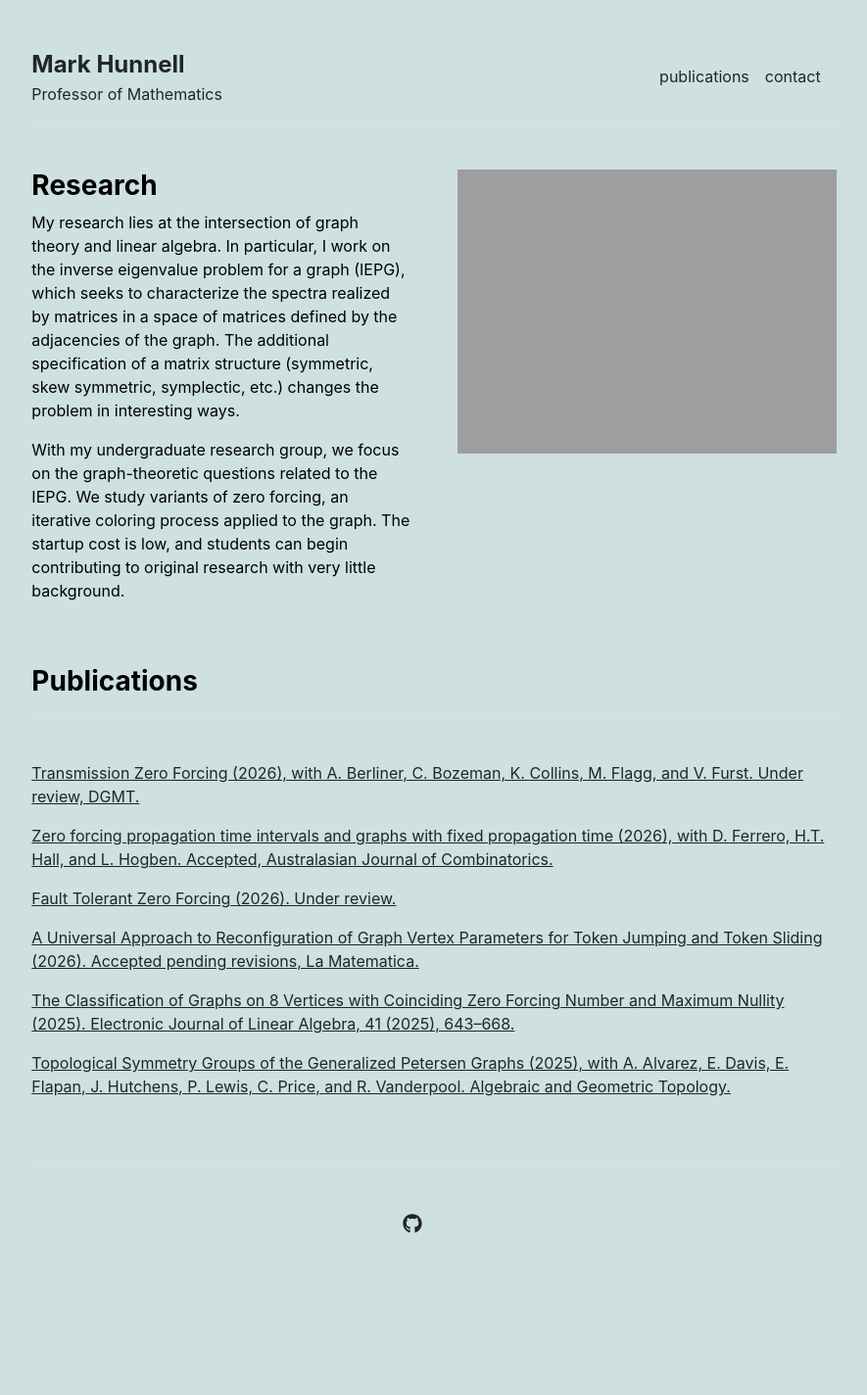
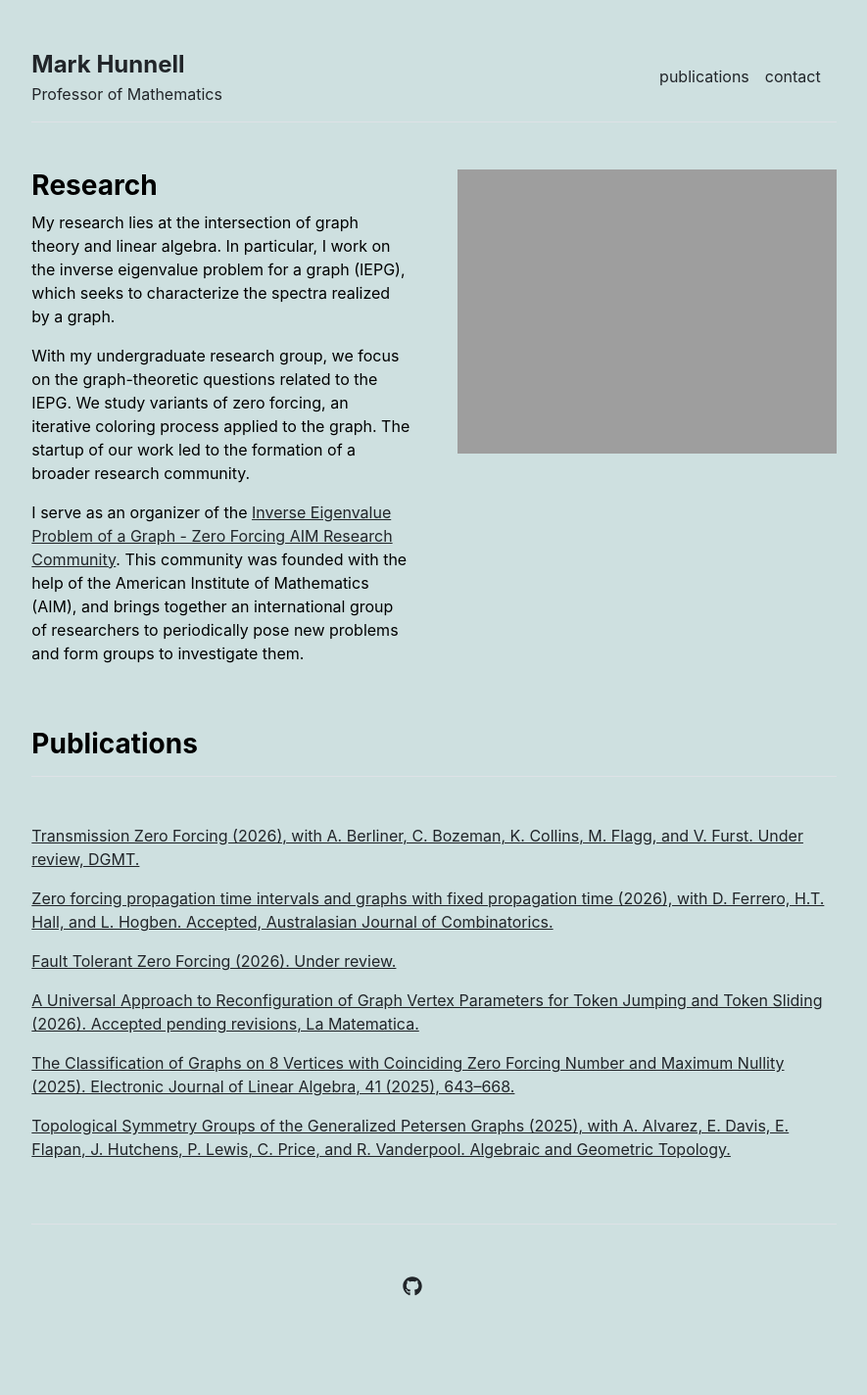
Before and after one commit to hunnellm/hunnellm.github.io, a Jekyll site: the page built from index.md, in a window 1280 px wide. Shown: the whole page at 98% size, without its empty margins (197-1082 px from the left). Built offline with Jekyll 4.4.1, drawn with Linux system fonts in a browser that asks for light colours; before the commit the page ends 1360 px from its top, so only the background shows below that.

Commit message:
Add AIM Research Community link to home page

```diff
--- a/index.md
+++ b/index.md
@@ -3,6 +3,8 @@ layout: home
 title: "Home"
 ---
 
-My research lies at the intersection of graph theory and linear algebra. In particular, I work on the inverse eigenvalue problem for a graph (IEPG), which seeks to characterize the spectra realized by matrices in a space of matrices defined by the adjacencies of the graph. The additional specification of a matrix structure (symmetric, skew symmetric, symplectic, etc.) changes the problem in interesting ways.
+My research lies at the intersection of graph theory and linear algebra. In particular, I work on the inverse eigenvalue problem for a graph (IEPG), which seeks to characterize the spectra realized by a graph.
 
-With my undergraduate research group, we focus on the graph-theoretic questions related to the IEPG. We study variants of zero forcing, an iterative coloring process applied to the graph. The startup cost is low, and students can begin contributing to original research with very little background.
+With my undergraduate research group, we focus on the graph-theoretic questions related to the IEPG. We study variants of zero forcing, an iterative coloring process applied to the graph. The startup of our work led to the formation of a broader research community.
+
+I serve as an organizer of the [Inverse Eigenvalue Problem of a Graph - Zero Forcing AIM Research Community](https://qubeshub.org/community/groups/iepgzfarc/overview). This community was founded with the help of the American Institute of Mathematics (AIM), and brings together an international group of researchers to periodically pose new problems and form groups to investigate them.
```
